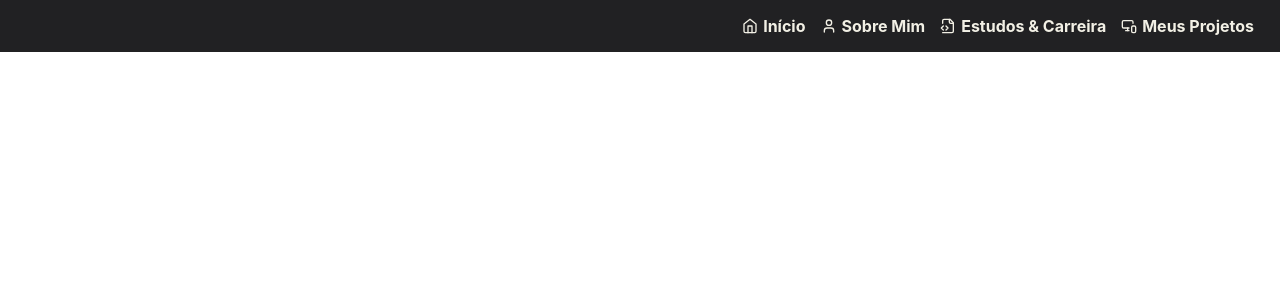
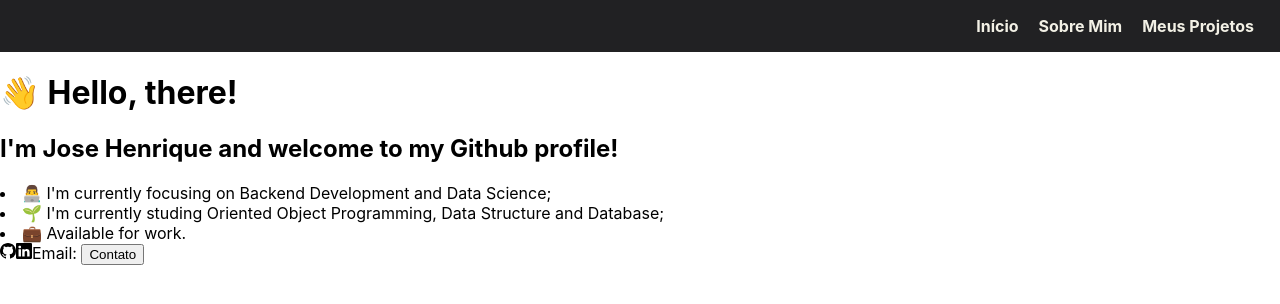
Before and after one commit to josehenriquepg/my-portfolio, a React (Create React App) app: page / in a window 1280 px wide. Shown: the top 304 px of the page. Built offline with nearby package versions, Linux system fonts and the light colour scheme.

Commit message:
refactor: menu links

```diff
--- a/src/App.tsx
+++ b/src/App.tsx
@@ -1,22 +1,20 @@
 import * as C from './App.styles';
 import { BrowserRouter as Router, Routes, Route } from "react-router-dom";
 
-import { NavBar } from './components/Nav';
+import { Nav } from './components/Nav';
 
 import Home from './pages/Home';
 import About from './pages/About';
-import Sumary from './pages/Sumary';
 import Projects from './pages/Projects';
 
 function App() {
   return (
     <>
       <Router>
-        <NavBar />
+        <Nav />
         <Routes>
           <Route path='/' element={<Home />} />
           <Route path='/about' element={<About />} />
-          <Route path='/sumary' element={<Sumary />} />
           <Route path='/projects' element={<Projects />} />
         </Routes>
       </Router>
--- a/src/components/Nav/index.tsx
+++ b/src/components/Nav/index.tsx
@@ -1,23 +1,35 @@
 import * as C from './styles';
 
-import {NavData} from '../../data/navData';
+import * as data from '../../data/links.json';
+const linksString = JSON.stringify(data);
+const links = JSON.parse(linksString).links;
 
-export const NavBar = () => {
+type Link = {
+    title: string;
+    path: string;
+};
+
+const Links: React.FC<{ links: Link[] }> = ({ links }) => {
+  return (
+    <C.LinksContainer>
+      {links.map((link: Link) => {
+        return (
+          <C.Menu key={link.path}>
+            <C.MenuItems to={link.path}>
+              <C.Links>{link.title}</C.Links>
+            </C.MenuItems>
+          </C.Menu>
+        )
+      })}
+    </C.LinksContainer>
+  )
+};
+
+export const Nav = () => {
   return (
     <C.Container>
       <C.Logo />
-      <C.LinksContainer>
-        {NavData.map((item, index) => {
-          return (
-            <C.Menu key={index}>
-              <C.MenuItems to={item.path}>
-                {item.icon}
-                <C.Links>{item.title}</C.Links>
-              </C.MenuItems>
-            </C.Menu>
-          )
-        })}
-      </C.LinksContainer>
+      <Links links={links} />
     </C.Container>
   );
 }
--- a/src/components/Nav/styles.ts
+++ b/src/components/Nav/styles.ts
@@ -1,6 +1,5 @@
 import { Link } from "react-router-dom";
 import styled from "styled-components";
-import logoImage from "../../img/logo.png";
 
 export const Container = styled.nav`
   padding: 16px;
--- /dev/null
+++ b/src/data/links.json
@@ -0,0 +1,16 @@
+{
+  "links": [
+    {
+      "title": "Início",
+      "path": "/"
+    },
+    {
+      "title": "Sobre Mim",
+      "path": "/about"
+    },
+    {
+      "title": "Meus Projetos",
+      "path": "/projects"
+    }
+  ]
+}
--- a/src/data/navData.tsx
+++ /dev/null
@@ -1,24 +0,0 @@
-import { LuHome, LuUser, LuFileCode2, LuMonitorSmartphone } from "react-icons/lu";
-
-export const NavData = [
-  {
-    title: 'Início',
-    path: '/',
-    icon: <LuHome />
-  },
-  {
-    title: 'Sobre Mim',
-    path: '/about',
-    icon: <LuUser />
-  },
-  {
-    title: 'Estudos & Carreira',
-    path: '/sumary',
-    icon: <LuFileCode2 />
-  },
-  {
-    title: 'Meus Projetos',
-    path: '/projects',
-    icon: <LuMonitorSmartphone />
-  }
-]
--- a/src/pages/Home/index.tsx
+++ b/src/pages/Home/index.tsx
@@ -1,6 +1,21 @@
+import * as C from './styles';
+import { BsGithub, BsLinkedin } from 'react-icons/bs'
+
 const Home = () => {
   return (
-    <></>
+    <C.Container>
+      <h1>👋 Hello, there!</h1>
+      <h2>I'm Jose Henrique and welcome to my Github profile!</h2>
+      <li>👨‍💻 I'm currently focusing on Backend Development and Data Science;</li>
+      <li>🌱 I'm currently studing Oriented Object Programming, Data Structure and Database;</li>
+      <li>💼 Available for work.</li>
+      <C.Contacts>
+        <BsGithub />
+        <BsLinkedin />
+        Email: <C.Button>Contato</C.Button>
+      </C.Contacts>
+
+    </C.Container>
   );
 }
 
--- /dev/null
+++ b/src/pages/Home/styles.ts
@@ -0,0 +1,7 @@
+import styled from 'styled-components';
+
+export const Container = styled.div``;
+
+export const Contacts = styled.div``;
+
+export const Button = styled.button``;
```
Also changed, not shown: src/pages/Sumary/index.tsx (deleted, +0 -7 lines), src/pages/About/index.tsx (line endings or trailing spaces), src/pages/Projects/index.tsx (line endings or trailing spaces).
